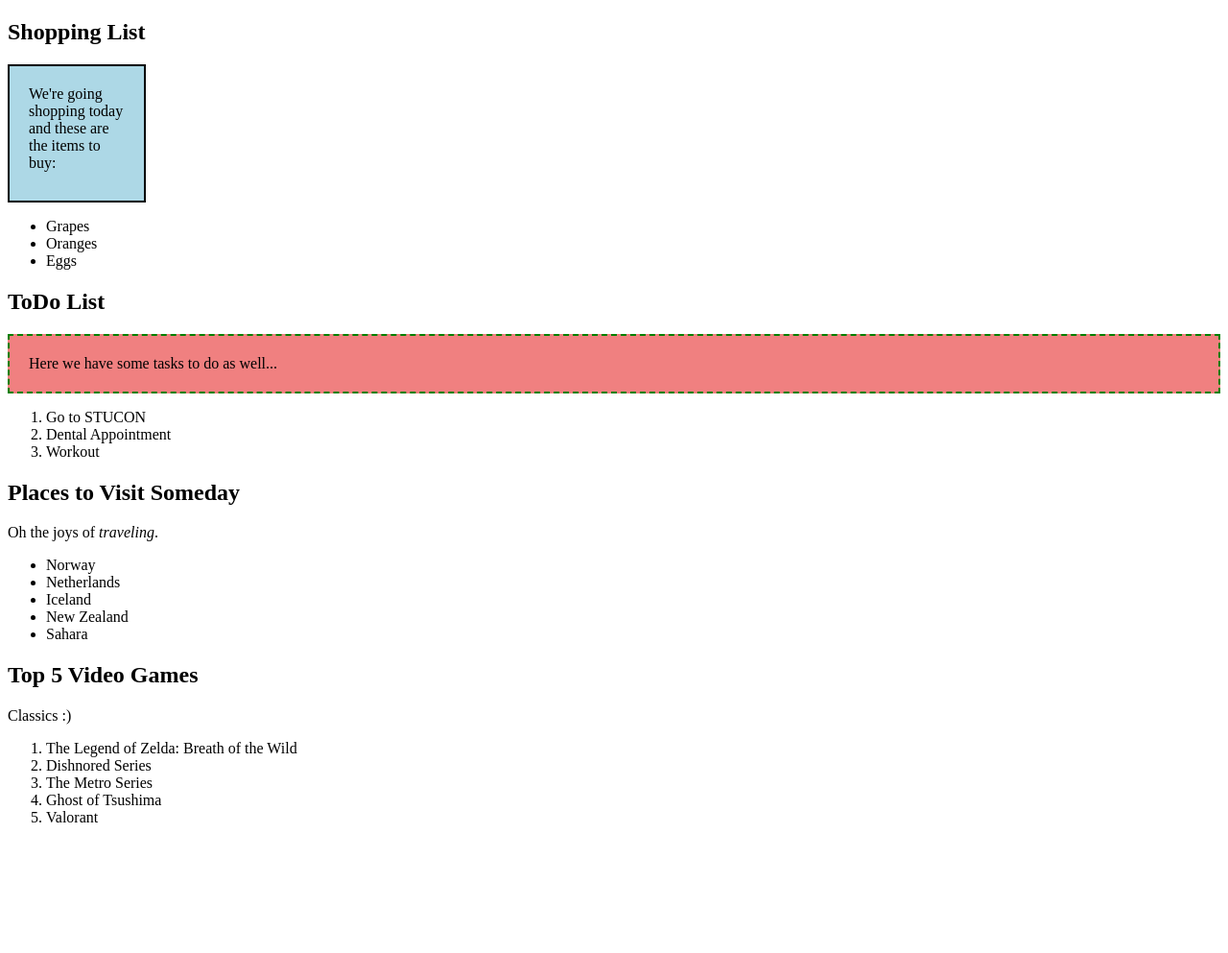
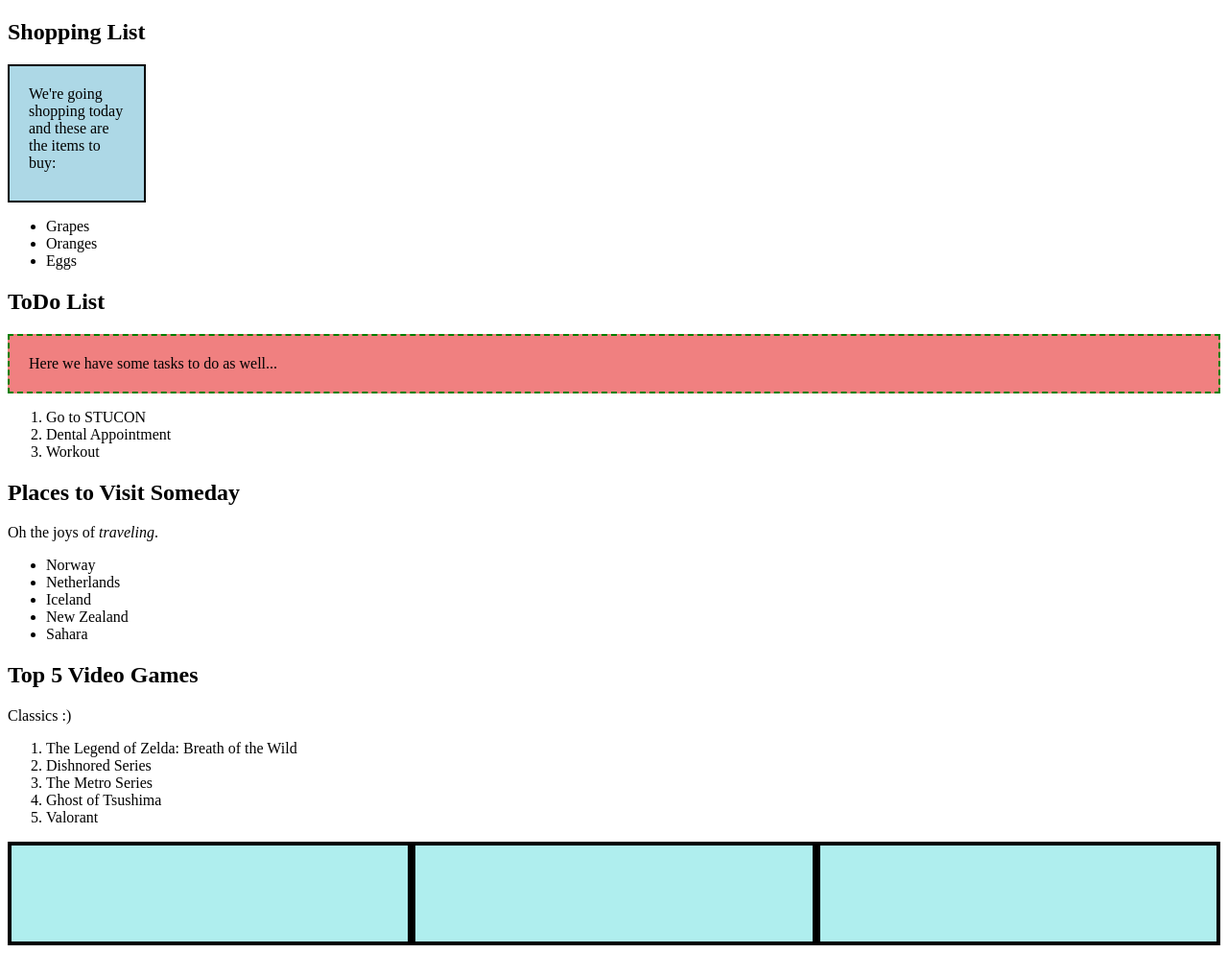
Before and after one commit to Jezuke/the-odin-project, a plain HTML site: page flex-box/index.html in a window 1280 px wide. Shown: the whole page at 96% size. Before the commit the page ends 877 px from the top, so only its background shows below. Drawn offline with Linux system fonts and the light colour scheme.

Commit message:
flex-box exercises

```diff
--- a/flex-box/index.html
+++ b/flex-box/index.html
@@ -51,5 +51,10 @@
             <li>Valorant</li>
         </ol>
     </p>
+        <div class="flex-container">
+        <div class="one"></div>
+        <div class="two"></div>
+        <div class="three"></div>
+    </div>
 </body>
 </html>
--- a/flex-box/styles.css
+++ b/flex-box/styles.css
@@ -12,6 +12,19 @@
     border: 2px dashed green;
 }
 
-div{
-    flex: 1;
+.flex-container{
+    display: flex;
 }
+
+/* selects all divs inside of .flex-container*/
+.flex-container div{
+    background: paleturquoise;
+    border: 4px solid black;
+    height: 100px;
+    width: 250px;
+    flex: 1 1 auto;
+}
+
+.flex-container .two{
+    flex-shrink: 0;
+}
```
Also changed, not shown: html-boilerplate/index.html (+0 -5 lines).
